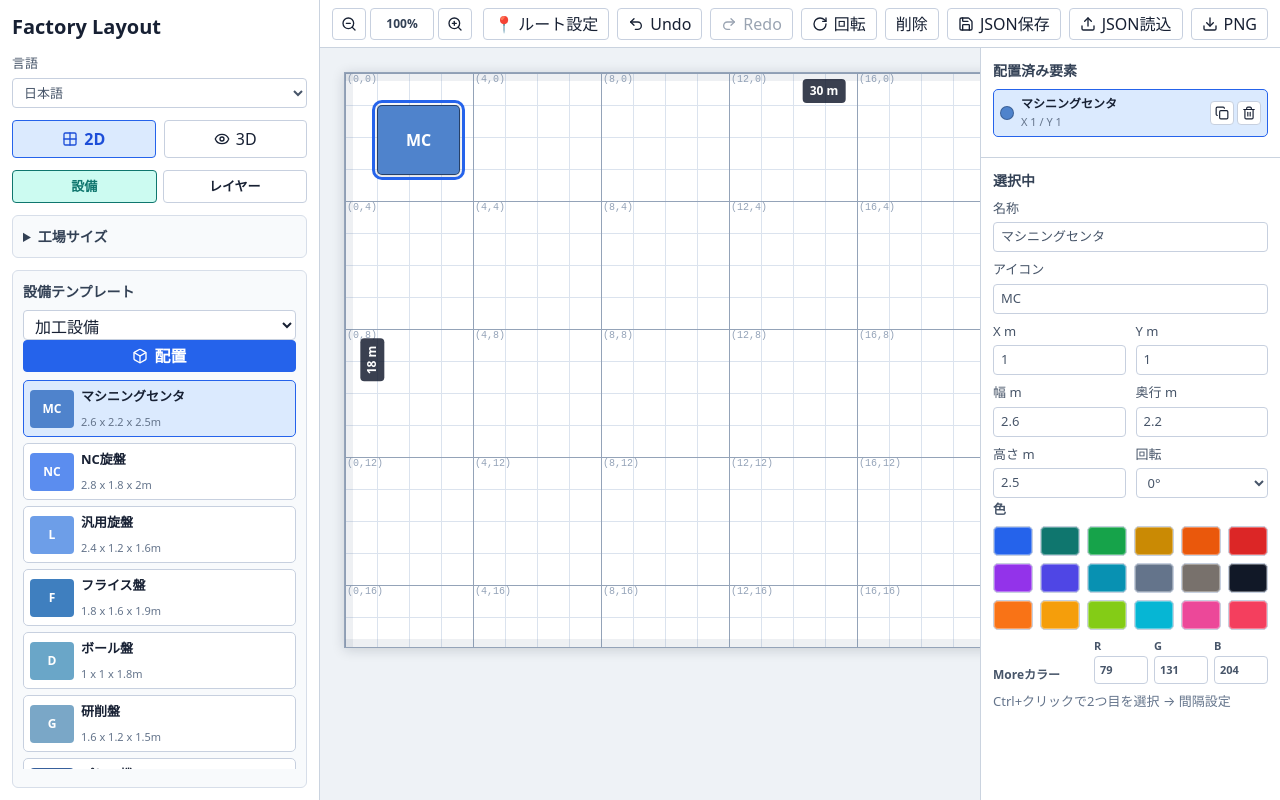
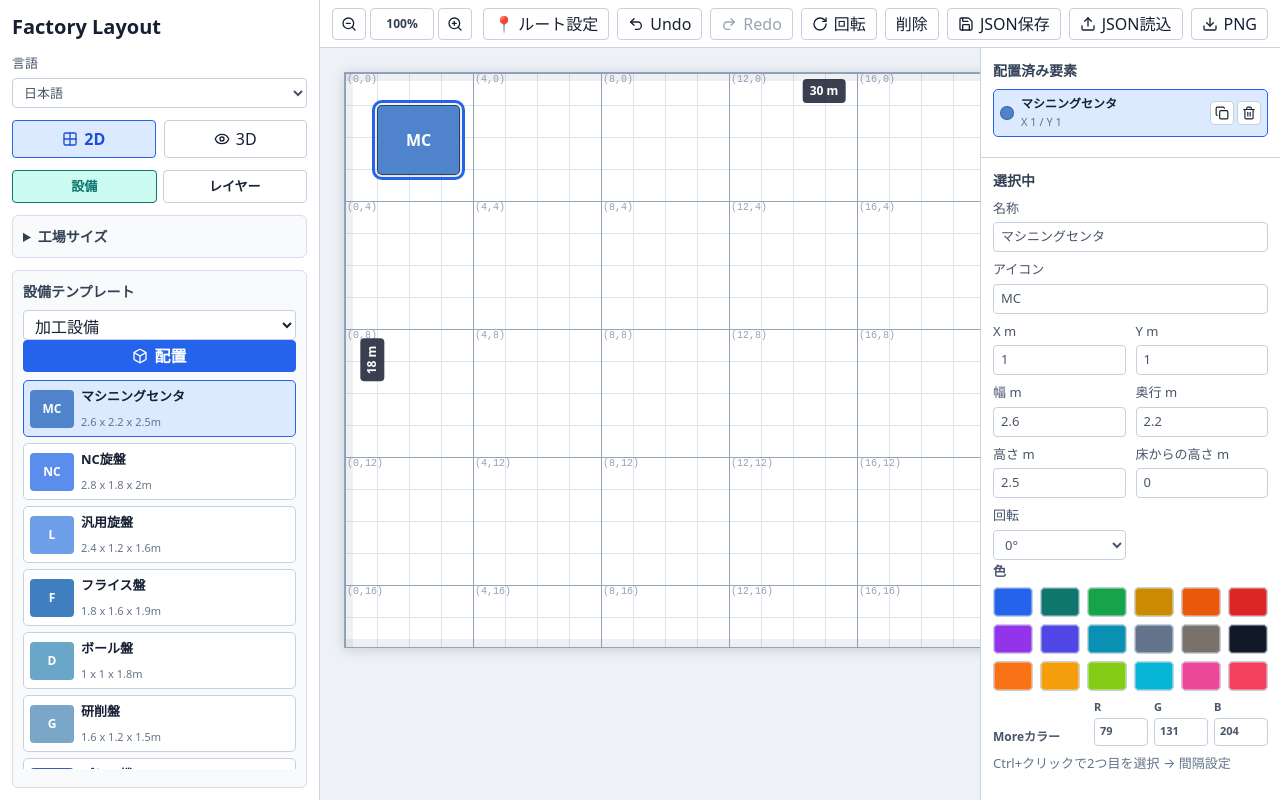
Before and after one commit to PlugBits/factory-layout, a React (Vite) app: page / in a window 1280 px wide. Both pictures are taken after a click on the button "配置". Built offline with nearby package versions, Linux system fonts and the light colour scheme.

Commit message:
Add equipment elevation setting

```diff
--- a/src/App.tsx
+++ b/src/App.tsx
@@ -71,7 +71,7 @@ const templates: EquipmentTemplate[] = [
   { id: "dust", name: "集塵機", category: "utility", width: 1.4, depth: 1.4, height: 2.2, color: "#a78bfa", icon: "集" },
   { id: "power", name: "分電盤", category: "utility", width: 1.0, depth: 0.3, height: 1.8, color: "#7c3aed", icon: "電" },
   { id: "crane", name: "クレーン範囲", category: "utility", width: 8.0, depth: 4.0, height: 3.5, color: "#60a5fa", icon: "CR" },
-  { id: "duct", name: "排気ダクト", category: "utility", width: 4.0, depth: 0.4, height: 3.0, color: "#38bdf8", icon: "DX" }
+  { id: "duct", name: "排気ダクト", category: "utility", width: 4.0, depth: 0.4, height: 0.6, elevation: 2.4, color: "#38bdf8", icon: "DX" }
 ];
 
 const itemColorPalette = [
@@ -482,6 +482,7 @@ function App() {
         width: template.width,
         depth: template.depth,
         height: template.height,
+        elevation: template.elevation ?? 0,
         rotation: 0,
         color: template.color,
         icon: template.icon
@@ -1208,6 +1209,7 @@ function App() {
                     <label>{text("width")} m<input type="number" value={selectedItem.width} step={0.1} onChange={(event) => updateItem(selectedItem.id, { width: Number(event.target.value) })} /></label>
                     <label>{text("depth")} m<input type="number" value={selectedItem.depth} step={0.1} onChange={(event) => updateItem(selectedItem.id, { depth: Number(event.target.value) })} /></label>
                     <label>{text("height")} m<input type="number" value={selectedItem.height} step={0.1} onChange={(event) => updateItem(selectedItem.id, { height: Number(event.target.value) })} /></label>
+                    <label>{text("elevation")} m<input type="number" min={0} value={selectedItem.elevation ?? 0} step={0.1} onChange={(event) => updateItem(selectedItem.id, { elevation: Number(event.target.value) })} /></label>
                     <label>{text("rotate")}<select value={selectedItem.rotation} onChange={(event) => updateItem(selectedItem.id, { rotation: Number(event.target.value) as LayoutItem["rotation"] })}>
                       {[0, 90, 180, 270].map((angle) => <option key={angle} value={angle}>{angle}°</option>)}
                     </select></label>
@@ -1380,7 +1382,7 @@ function ThreePreview({ factory, items, annotations, annotationLayerVisible, sel
 
     for (const [index, item] of items.entries()) {
       const model = createEquipmentModel(item);
-      model.position.set(item.x + item.width / 2, 0, item.y + item.depth / 2);
+      model.position.set(item.x + item.width / 2, item.elevation ?? 0, item.y + item.depth / 2);
       model.rotation.y = -THREE.MathUtils.degToRad(item.rotation);
       scene.add(model);
 
@@ -2871,7 +2873,7 @@ function getOrbitTarget(factory: ProjectFile["factory"], items: LayoutItem[], se
   if (mode === "selected" && selected) {
     return {
       x: selected.x + selected.width / 2,
-      y: Math.max(selected.height * 0.45, 0.2),
+      y: (selected.elevation ?? 0) + Math.max(selected.height * 0.45, 0.2),
       z: selected.y + selected.depth / 2
     };
   }
--- a/src/i18n.ts
+++ b/src/i18n.ts
@@ -75,6 +75,7 @@ const ui = {
     name: "名称",
     icon: "アイコン",
     height: "高さ",
+    elevation: "床からの高さ",
     color: "色",
     twoPointHint: "Ctrl+クリックで2つ目を選択 → 間隔設定",
     selectEquipment: "設備をクリックして選択",
@@ -149,6 +150,7 @@ const ui = {
     name: "Name",
     icon: "Icon",
     height: "Height",
+    elevation: "Elevation",
     color: "Color",
     twoPointHint: "Ctrl+click a second item to set spacing",
     selectEquipment: "Click equipment to select it",
@@ -223,6 +225,7 @@ const ui = {
     name: "名称",
     icon: "图标",
     height: "高度",
+    elevation: "离地高度",
     color: "颜色",
     twoPointHint: "Ctrl+单击选择第二个元素 → 设置间距",
     selectEquipment: "单击设备进行选择",
@@ -297,6 +300,7 @@ const ui = {
     name: "Nama",
     icon: "Ikon",
     height: "Tinggi",
+    elevation: "Elevasi",
     color: "Warna",
     twoPointHint: "Ctrl+klik item kedua untuk mengatur jarak",
     selectEquipment: "Klik peralatan untuk memilih",
@@ -371,6 +375,7 @@ const ui = {
     name: "ชื่อ",
     icon: "ไอคอน",
     height: "ความสูง",
+    elevation: "ระดับยก",
     color: "สี",
     twoPointHint: "Ctrl+คลิกรายการที่สองเพื่อตั้งค่าระยะห่าง",
     selectEquipment: "คลิกอุปกรณ์เพื่อเลือก",
@@ -445,6 +450,7 @@ const ui = {
     name: "Tên",
     icon: "Biểu tượng",
     height: "Chiều cao",
+    elevation: "Cao độ",
     color: "Màu",
     twoPointHint: "Ctrl+bấm mục thứ hai để đặt khoảng cách",
     selectEquipment: "Bấm thiết bị để chọn",
--- a/src/types.ts
+++ b/src/types.ts
@@ -38,6 +38,7 @@ export type EquipmentTemplate = {
   width: number;
   depth: number;
   height: number;
+  elevation?: number;
   color: string;
   icon: string;
 };
@@ -51,6 +52,7 @@ export type LayoutItem = {
   width: number;
   depth: number;
   height: number;
+  elevation?: number;
   rotation: 0 | 90 | 180 | 270;
   color: string;
   icon: string;
```
